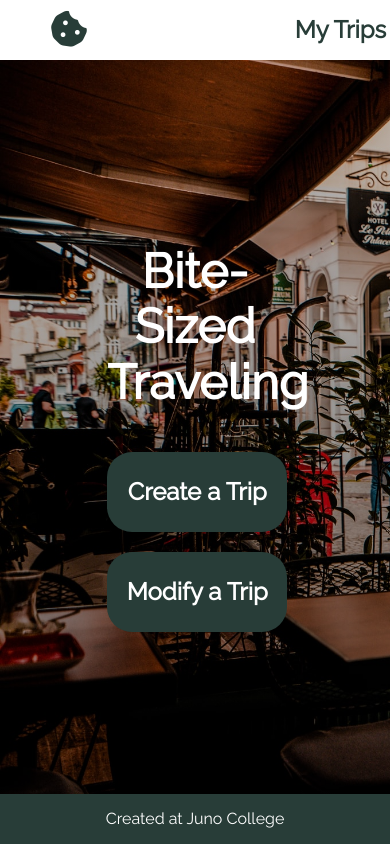
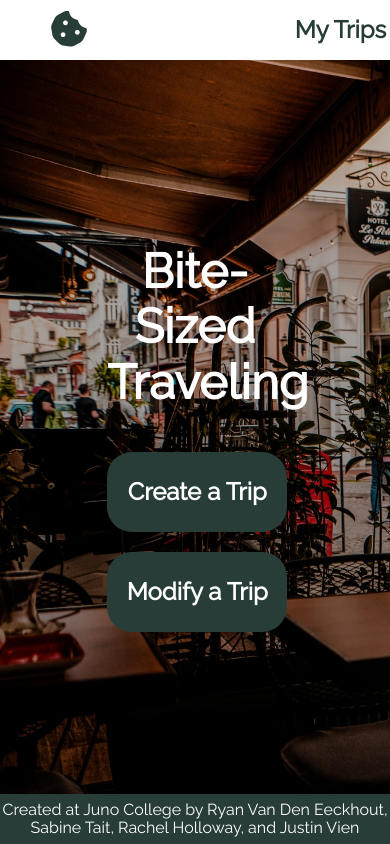
Before and after one commit to sabinetait/Project4, a React (Create React App) app: page / in a window 390 px wide. Built offline with nearby package versions, Linux system fonts and the light colour scheme.

Commit message:
cleanup, comments, organization

```diff
--- a/public/index.html
+++ b/public/index.html
@@ -1,9 +1,6 @@
 <!DOCTYPE html>
 <html lang="en">
   <head>
-        <!-- <link rel=“preconnect” href=“https://fonts.googleapis.com”>
-        <link rel=“preconnect” href=“https://fonts.gstatic.com” crossorigin>
-        <link href=“https://fonts.googleapis.com/css2?family=Raleway&display=swap” rel=“stylesheet”> -->
     <script src="https://kit.fontawesome.com/6eeb72c1a1.js" crossorigin="anonymous"></script>
     <meta charset="utf-8" />
     <meta name="viewport" content="width=device-width, initial-scale=1" />
@@ -11,7 +8,7 @@
       name="description"
       content="Web site created using create-react-app"
     />
-    <title>Bite-Sized Traveling</title>
+    <title>✈️ Bite-Sized Traveling</title>
   </head>
   <body>
     <noscript>You need to enable JavaScript to run this app.</noscript>
--- a/src/App.js
+++ b/src/App.js
@@ -4,26 +4,21 @@ import { Routes, Route } from 'react-router-dom';
 import NavBar from './components/NavBar.js';
 import HomePage from './pages/HomePage.js';
 import TripsList from './pages/TripsList.js';
-import { useState } from 'react';
 import RealtimeDb from './firebase/RealtimeDb';
-import Footer from './components/Footer'
+import Footer from './components/Footer';
 
-function App() {
-
-  let [creditsColour, setCreditsColour] = useState(false);
+const App = () => {
 
   return (
     <div className="App">
-      <header className="App-header">
       <NavBar />
        <Routes>
           <Route path="/" element={<HomePage/>}/>
-          <Route path="/restaurant-search" element={<RestaurantSearchPage creditsColour={setCreditsColour}/>} />
+          <Route path="/restaurant-search" element={<RestaurantSearchPage />} />
           <Route path="/TripsList" element={<TripsList />} />
           <Route path="/RealTime" element={<RealtimeDb />}/>
        </Routes>
-      </header>
-      <Footer creditsColour={creditsColour}/>
+      <Footer />
     </div>
   );
 }
--- a/src/components/AddNotes.js
+++ b/src/components/AddNotes.js
@@ -6,6 +6,7 @@ const AddNotes = (props) => {
     const [ userNote, setUserNote ] = useState("");
     const [ formOpen, setFormOpen ] = useState(false);
 
+    //Handles writing note onto firebase
     const handleNoteSubmit = (event) => {
         event.preventDefault();
         const db = getDatabase();
@@ -23,6 +24,7 @@ const AddNotes = (props) => {
     return (
         <>
             <button className="noteButton" onClick={() => setFormOpen(true)}>Add a Note</button>
+            {/* Prompt note form open or close */}
             <div className={`formShowing${formOpen ? " opened" : " closed"}`}>
                 <form onSubmit={handleNoteSubmit}>
                     <div className="noteFormInputs">
--- a/src/components/ButtonLiked.js
+++ b/src/components/ButtonLiked.js
@@ -7,10 +7,12 @@ const ButtonLiked = (props) => {
         event.preventDefault();
         const db = getDatabase();
 
+        //Sets city on firebase based on user click.
         set(ref(db, `City/${props.cityName}/Restaurant/${props.restaurantName}`), {
             name: props.restaurantName, image: props.image, message: ""
         });
 
+        //Sets saved cities on saved node.
         set(ref(db, `Saved/${props.cityName}/`), {
             name: `${props.cityName}`,
         });
@@ -18,13 +20,9 @@ const ButtonLiked = (props) => {
     }
     return (
 
-        <>
-
-            <div onClick={writeUserData} className="ButtonLiked">
-                <i className="far fa-plus-square"></i>
-            </div>
-
-        </>
+        <div onClick={writeUserData} className="ButtonLiked">
+            <i className="far fa-plus-square"></i>
+        </div>
     )
 }
 
--- a/src/components/Footer.css
+++ b/src/components/Footer.css
@@ -10,3 +10,9 @@ footer {
 .credits a {
   color: white;
 }
+
+@media (max-width: 800px) {
+  footer p {
+    text-align: center;
+  }
+}
--- a/src/components/Footer.js
+++ b/src/components/Footer.js
@@ -3,7 +3,7 @@ import './Footer.css'
 const Footer = () => {
     return (
         <footer>
-            <p className="credits">Created at <a href="https://www.junocollege.com" target="blank">Juno College</a></p>
+            <p className="credits">Created at <a href="https://www.junocollege.com" target="blank">Juno College</a> by Ryan Van Den Eeckhout, Sabine Tait, Rachel Holloway, and Justin Vien</p>
         </footer>
     )
 }
--- a/src/components/LoadingAnimation.js
+++ b/src/components/LoadingAnimation.js
@@ -1,3 +1,4 @@
+//Loading animation loop for api calls.
 const LoadingAnimation = () => {
 
   return (
--- a/src/components/RestaurantItemsMap.js
+++ b/src/components/RestaurantItemsMap.js
@@ -1,13 +1,14 @@
 import ButtonLiked from './ButtonLiked.js'
 
+//Props that send back json data from yelp api.
 const RestaurantItemsMap = (props) => {
     const restItems = props.RestaurantItemsMap;
 
+    //Renders yelp api map data.
     return (
         <>
             {restItems.map((restaurant) => {
               return (
-                //Uncapitalize everything for class name, switch to camelCase
                 <li className='restaurantItemOne' key={restaurant.id}>
 
                   <h3>{restaurant.name}</h3>
@@ -22,6 +23,7 @@ const RestaurantItemsMap = (props) => {
                     <img className='RestaurantItemIMG' src={restaurant.image_url} alt={restaurant.name}/>
                   </div>
 
+                  {/* Renders restaurant address */}
                   <div className="restaurantDetailsContainer">
                     <div className="restaurantDetails">
                       <h4 className="restaurantLocationHeading">Location:</h4>
@@ -32,6 +34,7 @@ const RestaurantItemsMap = (props) => {
                       }) }
                     </div>
 
+                    {/* Renders restaurant cuisine type. */}
                     <div className="restaurantDetails">
                       <h4>Cuisine:</h4>
                       { restaurant.categories.map( (cuisine, index) => {
--- a/src/pages/HomePage.js
+++ b/src/pages/HomePage.js
@@ -1,9 +1,10 @@
 import { Link } from "react-router-dom";
 import "./HomePage.css";
 
-const HomePage = (props) => {
+const HomePage = () => {
 
   return (
+    <header>
       <div className="wrapper-HomePage">
         <div className="HomePageContainer">
           <div className="HomePageTitleContainer">
@@ -19,6 +20,7 @@ const HomePage = (props) => {
           </div>
         </div>
       </div>
+    </header>
   );
 };
 
--- a/src/pages/RestaurantSearchPage.js
+++ b/src/pages/RestaurantSearchPage.js
@@ -3,6 +3,7 @@ import LoadingAnimation from '../components/LoadingAnimation.js';
 import './SearchPage.css'
 import RestaurantItemsMap from "../components/RestaurantItemsMap.js";
 
+//Funtion that contains yelp api call and renders info on the page.
 function RestaurantSearchPage() {
   const [RestaurantItem, setRestaurantItem] = useState([]);
   const [loadingAnimation, setLoadingAnimation] = useState(false);
@@ -31,6 +32,7 @@ function RestaurantSearchPage() {
       .then(data => {
         setRestaurantItem(data.businesses);
       }).catch((err) => {
+        //Api error handling.
         if (err.message === "Not Found") {
           alert("Something went wrong.");
         } else {
@@ -40,13 +42,14 @@ function RestaurantSearchPage() {
   }
 
   const RenderAPICall = () => {
-
+    //Conditional rendering of api call.
     if (RestaurantItem === null || RestaurantItem === ' ' || RestaurantItem === undefined || RestaurantItem.length === 0);
 
     else {
 
       return (
         <>
+          {/* Loading animation based boolean setState */}
           <div className={`Loading${loadingAnimation ? " show" : " hide"}`}>
             <LoadingAnimation/>
           </div>
@@ -74,6 +77,7 @@ function RestaurantSearchPage() {
     setTimeout(endAnimation, 4000);
   };
 
+  //Conditional redndering of animation.
   const renderLoadingAnimation = () => {
 
     if (LoadingAnimation === false);
@@ -89,6 +93,7 @@ function RestaurantSearchPage() {
   }
 
   return (
+    <section className="restaurantSearchSection">
       <div className="wrapper-SearchPage">
         <h2>Where Would You Like to Go?</h2>
         <form onSubmit={handleSubmit} className='searchPageFormApi'>
@@ -96,10 +101,11 @@ function RestaurantSearchPage() {
           <input placeholder="Search for a city" type="text" id="newTrip" value={userInput} onChange={handleInputChange} />
           <button onClick={YELPAPICall}>Search</button>
         </form >
-
+        {/* Conditional rendering functions call */}
         {RenderAPICall()}
         {renderLoadingAnimation()}
       </div>
+    </section>
   );
 }
 
--- a/src/pages/TripsList.js
+++ b/src/pages/TripsList.js
@@ -4,6 +4,7 @@ import { useEffect, useState } from "react";
 import firebase from "../firebase/Firebase";
 import { getDatabase, onValue, ref, remove } from "firebase/database";
 
+//Function for my saved trips page.
 const TripsList = () => {
   const database = getDatabase(firebase);
   const [productList, setProductList] = useState([]);
@@ -15,14 +16,13 @@ const [city, setCity] = useState("");
   const [prompt, setPrompt] = useState(false);
   const [errorFirebase, setErrorFirebase] = useState(false);
 
-
-
+  //Click handler for saved restaurants for saved trips page.
   const buttonClickedValue = (event) => {
     setbuttonClickedValueSetting(`${event.target.value}`);
-    console.log(buttonClickedValueSetting);
     setDatabaseRender(true);
   };
 
+  //Firebase call useEffect
   useEffect(() => {
     const dbRootAddress = ref(database, "Saved/");
 
@@ -40,11 +40,12 @@ const [city, setCity] = useState("");
     );
   }, [database]);
 
+  //Handles remove trip prompt open
   const handleRemoveTrip = () => {
     setPrompt(true);
-    console.log(city);
   };
 
+  //Handles confirmation for removing trip.
   const handleRemoveTripConfirmation = () => {
     const databaseReference = ref(database, `City/${city}/`);
     const dataSavedCityReference = ref(database, `Saved/${city}/`);
@@ -54,6 +55,7 @@ const [city, setCity] = useState("");
     setCity("");
   };
 
+  //Conditional render map for firebase on my saved trips page
   const renderMenu = () => {
     if (
       productList === null ||
@@ -81,11 +83,13 @@ const [city, setCity] = useState("");
             </button>
           ))}
               <button onClick={() => {rickMe();
-              }}>The Meaning of Life You Must Click This or Die</button>
+              }}>Extra Special Trip</button>
         </div>
       );
     }
   };
+
+  //Conditional renders prompt menu for trip removal
   const renderPromptMenu = () => {
     if (prompt === false);
     else {
@@ -104,6 +108,8 @@ const [city, setCity] = useState("");
       );
     }
   };
+
+  //Rick roll
   const rickMe = () =>{
 
     let video = document.getElementById('RickMe');
@@ -151,10 +157,11 @@ const [city, setCity] = useState("");
 
   }
 
-
+  //Conditional rendering my trips page, restaurant saved, and using firebase
   const renderDataBase = () => {
     if (databaseRender === false) {
       return (
+        <section className="savedTripsSection">
           <div className="savedTrips-Wrappper">
             {renderFirebaseError()}
               <video  className={`RickMe${videoMenu ? " show" : " hide"
@@ -177,6 +184,7 @@ const [city, setCity] = useState("");
               </button>
             </div>
           </div>
+        </section>
       );
     } else {
       return (
@@ -187,6 +195,7 @@ const [city, setCity] = useState("");
     }
   };
 
+  //Conditional render map for trip list buttons.
   const renderMap = () => {
     if (
       productList === null ||
```
Also changed, not shown: src/firebase/RealtimeDb.js (+12 -18 lines), 1 other file (tests, documents, lock files or other folders). Lines whose indentation alone changed are shown as unchanged.
